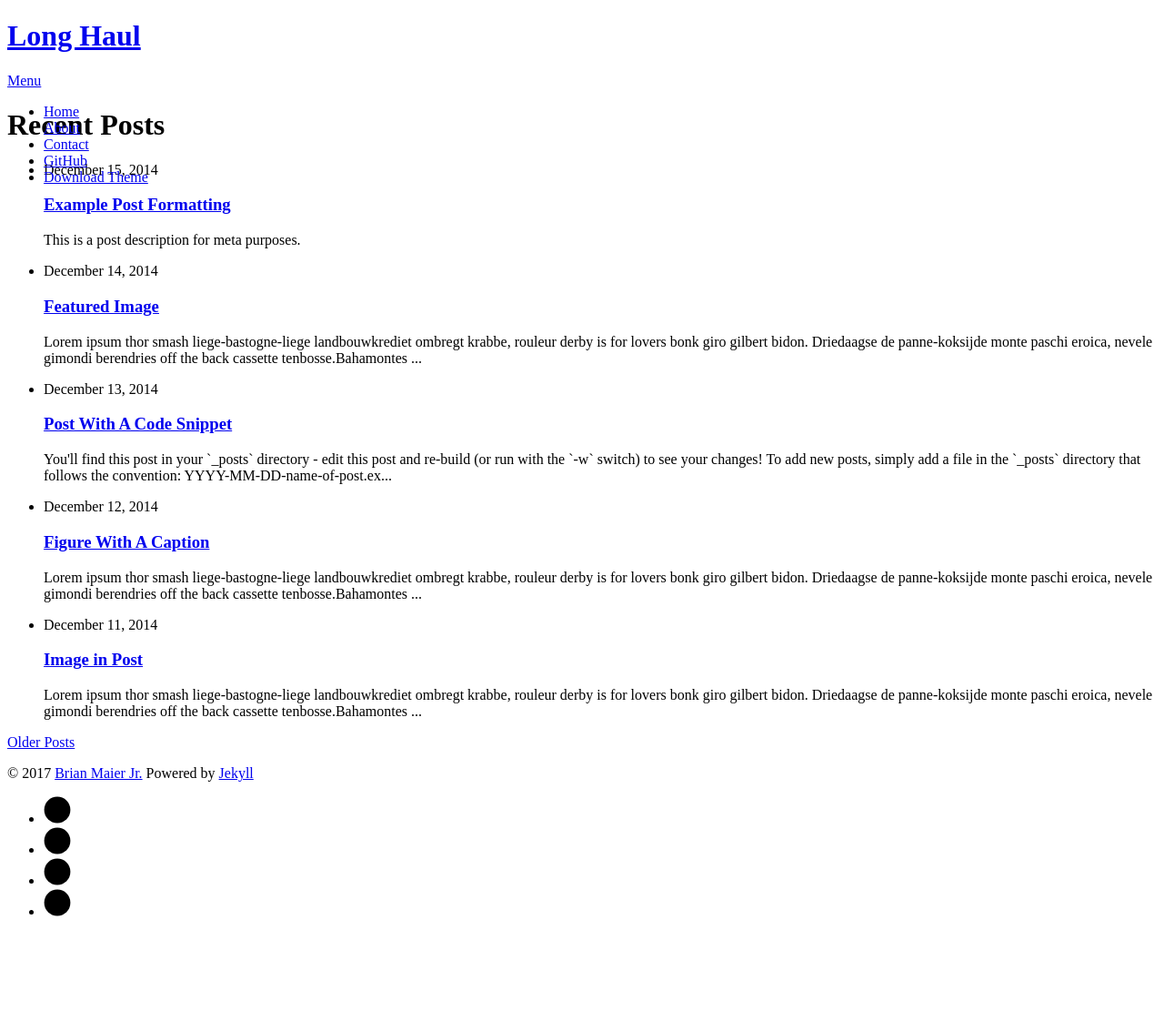
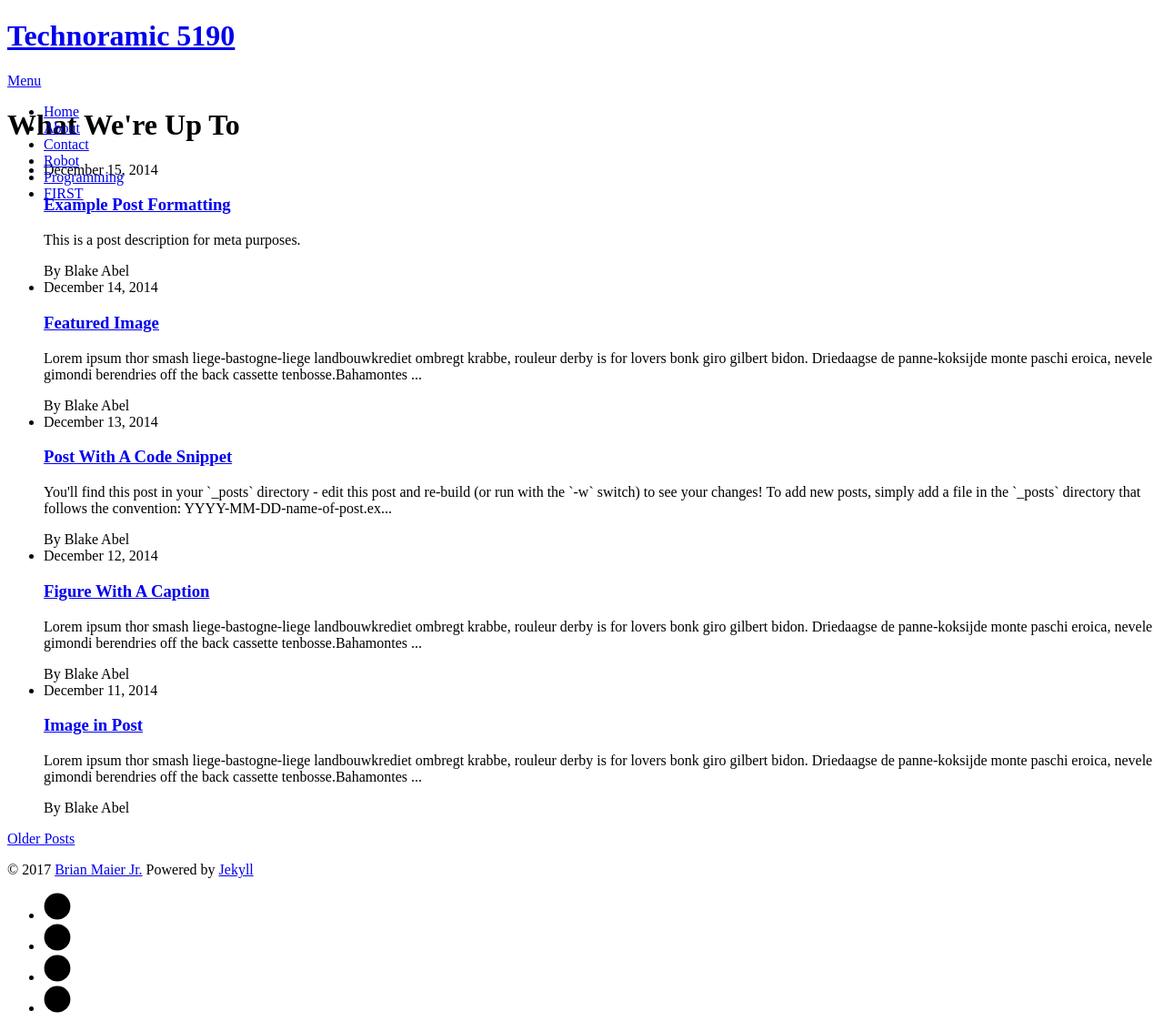
Before and after one commit to MICDSRobotics-5190/MICDSRobotics-5190.github.io, a Jekyll site: the page built from index.html, in a window 1280 px wide. Shown: the whole page at 91% size. Built offline with Jekyll 4.4.1, drawn with Linux system fonts in a browser that asks for light colours; nearby versions of some CDN libraries; the list of posts is cut into pages by our own code; before the commit the page ends 1027 px from its top, so only the background shows below that.

```diff
--- a/_config.yml
+++ b/_config.yml
@@ -1,7 +1,7 @@
-title: Long Haul
+title: Technoramic 5190
 description: Long Form Jekyll theme built with SASS / COMPASS / SUSY
 
-url: http://brianmaierjr.github.com/long-haul
+url: http://MMICDSRobotics.github.com/
 baseurl: ""
 paginate_path: "blog/page:num/"
 permalink: blog/:title/
@@ -18,11 +18,15 @@ navigation:
    url: /about
  - title: Contact
    url: /contact
+ - title: Robot
+   url: /robot
+ - title: Programming
+   url: /programming
 
 social:
-   github: brianmaierjr
-   twitter: brianmaierjr
-   facebook: brianmaierjr
-   email: brimaidesigns@gmail.com
+   github: MICDSRobotics
+   twitter: technoramic5190
+   facebook: technoramic5190
+   email: micdsrobotics@gmail.com
 
 google_analytics: "UA-58263416-1"
--- a/_includes/header.html
+++ b/_includes/header.html
@@ -8,8 +8,7 @@
                      <a href="{{ link.url | prepend: site.baseurl }}">{{ link.title }}</a>
                  </li>
                  {% endfor %}
-                 <li> <a href="https://github.com/brianmaierjr/long-haul" target="_blank">GitHub</a></li>
-                 <li><a href="https://github.com/brianmaierjr/long-haul/archive/master.zip">Download Theme</a></li>
+                 <li> <a href="https://www.firstinspires.org/robotics/ftc" target="_blank">FIRST</a></li>
              </ul>
          </nav>
      </div>
--- a/index.html
+++ b/index.html
@@ -4,13 +4,14 @@ title: Long Haul
 ---
 
 <div class="home" id="home">
-  <h1 class="pageTitle">Recent Posts</h1>
+  <h1 class="pageTitle">What We're Up To</h1>
   <ul class="posts noList">
     {% for post in paginator.posts %}
       <li>
         <span class="date">{{ post.date | date: '%B %d, %Y' }}</span>
         <h3><a class="post-link" href="{{ post.url | prepend: site.baseurl }}">{{ post.title }}</a></h3>
         <p class="description">{% if post.description %}{{ post.description | strip_html | strip_newlines | truncate: 250 }}{% else %}{{ post.content | strip_html | strip_newlines | truncate: 250 }}{% endif %}</p>
+        <span class="date">By Blake Abel</span>
       </li>
     {% endfor %}
   </ul>
```
Also changed, not shown: about.md (+1 -1 lines), programming.md (added, +9 -0 lines), robot.md (added, +8 -0 lines), assets/img/background.png (added), assets/img/touring.jpg.
